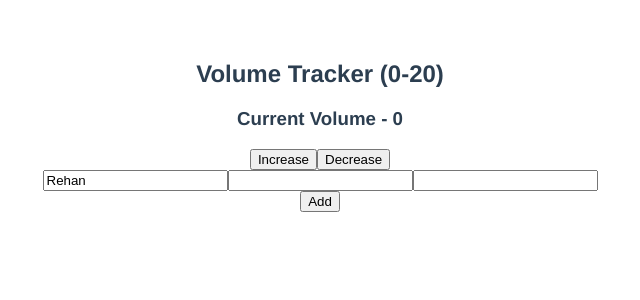
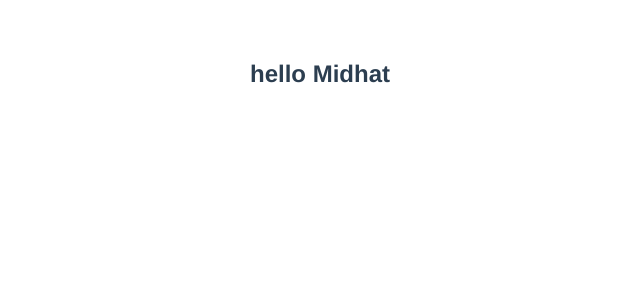
Before and after one commit to rehanrehman389/vue-learning, a Vue app: page / in a window 1280 px wide. Shown: the top 300 px of the page, without its empty margins (320-960 px from the left). Built offline with nearby package versions, Linux system fonts and the light colour scheme.

Commit message:
How to call components in Vue Home file and extension for vscode

```diff
--- a/src/App.vue
+++ b/src/App.vue
@@ -1,63 +1,14 @@
 <template>
-  <h2>Volume Tracker (0-20)</h2>
-  <h3>Current Volume - {{ volume }}</h3>
-  <div>
-    <button @click="volume += 2">Increase</button>
-    <button @click="volume -= 2">Decrease</button>
-  </div>
-  <input type="text" v-model="movie">
-
-  <input type="text" v-model="movieInfo.title">
-  <input type="text" v-model="movieInfo.actor">
-
-  <div>
-    <button @click="movieList = movieList.concat(['Wonder Women'])">Add</button>
-  </div>
+  <GreetText />
 </template>
 
 <script>
+import GreetText from './components/GreetText.vue'
 
 export default {
   name: 'App',
-  data() {
-    return {
-      volume: 0,
-      movie: 'Rehan',
-      movieInfo: {
-        title: '',
-        actor: ''
-      },
-      movieList: ['Batman', 'Superman']
-    }
-  },
-  methods: {
-  },
-  computed: {
-  },
-  watch: {
-    volume(newValue, oldValue) {
-      if(newValue > oldValue && newValue === 16){
-        alert('high volume')
-      }
-    },
-    movie: {
-      handler(newValue){
-        console.log(`Calling API with Moviename = ${newValue}`)
-      },
-      immediate: true,
-    },
-    movieInfo: {
-      handler(newValue){
-        console.log(`calling title = ${newValue.title} and actor = ${newValue.actor}`)
-      },
-      deep: true
-    },
-    movieList: {
-      handler(newValue){
-        console.log(`Updated List ${newValue}`)
-      },
-      // deep: true
-    }
+  components: {
+    GreetText
   }
 }
 </script>
--- /dev/null
+++ b/src/components/GreetText.vue
@@ -0,0 +1,10 @@
+<template>
+<h2>hello Midhat</h2>
+</template>
+
+<script>
+export default {
+    name: 'GreetText'
+    //vbase-css shortcut for structure
+}
+</script>
```
